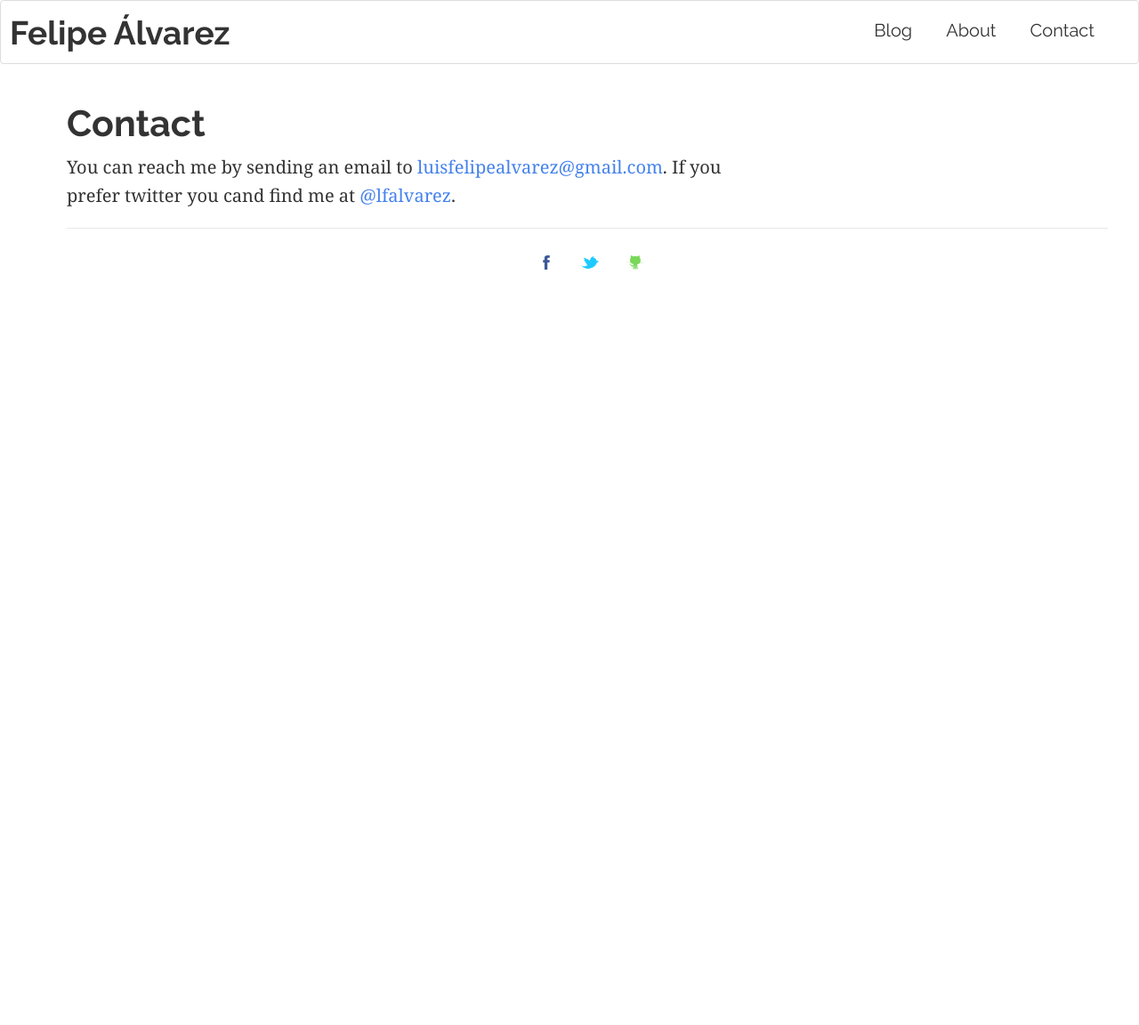
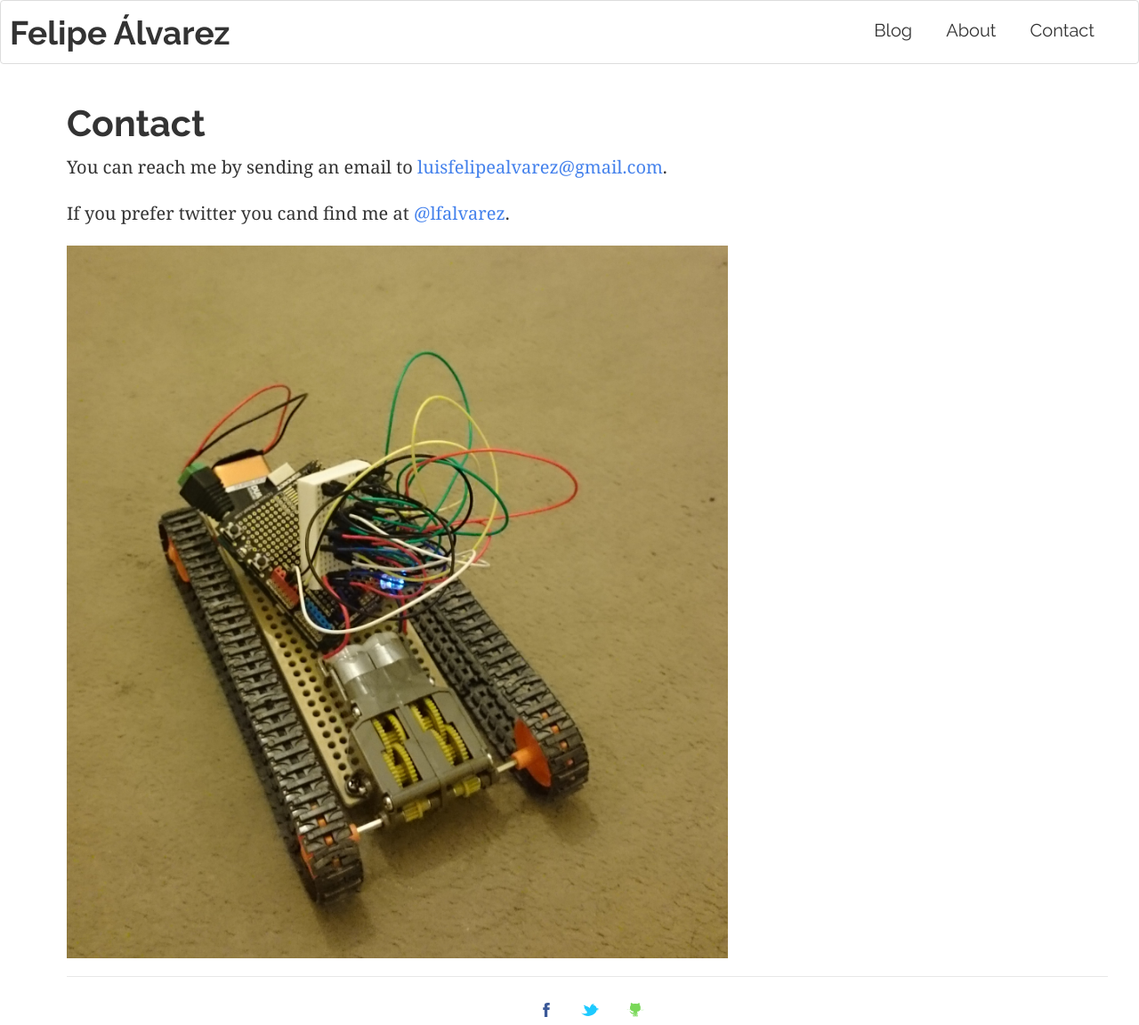
Before and after one commit to lfalvarez/portfolio, a Jekyll site: the page built from contact.md, in a window 1280 px wide. Shown: the whole page at 89% size. Built offline with Jekyll 4.4.1, drawn with Linux system fonts in a browser that asks for light colours; before the commit the page ends 900 px from its top, so only the background shows below that.

Commit message:
Adding an image to contact

```diff
--- a/contact.md
+++ b/contact.md
@@ -4,4 +4,8 @@
 permalink: /contact/
 ---
 
-You can reach me by sending an email to <a href="mailto:luisfelipealvarez@gmail.com">luisfelipealvarez@gmail.com</a>. If you prefer twitter you cand find me at <a href="twitter.com/lfalvarez">@lfalvarez</a>.
+You can reach me by sending an email to <a href="mailto:luisfelipealvarez@gmail.com">luisfelipealvarez@gmail.com</a>.
+
+If you prefer twitter you cand find me at <a href="twitter.com/lfalvarez">@lfalvarez</a>.
+
+![robot]({{site.baseurl}}/images/robot.jpg)
```
Also changed, not shown: images/robot.jpg (added).
